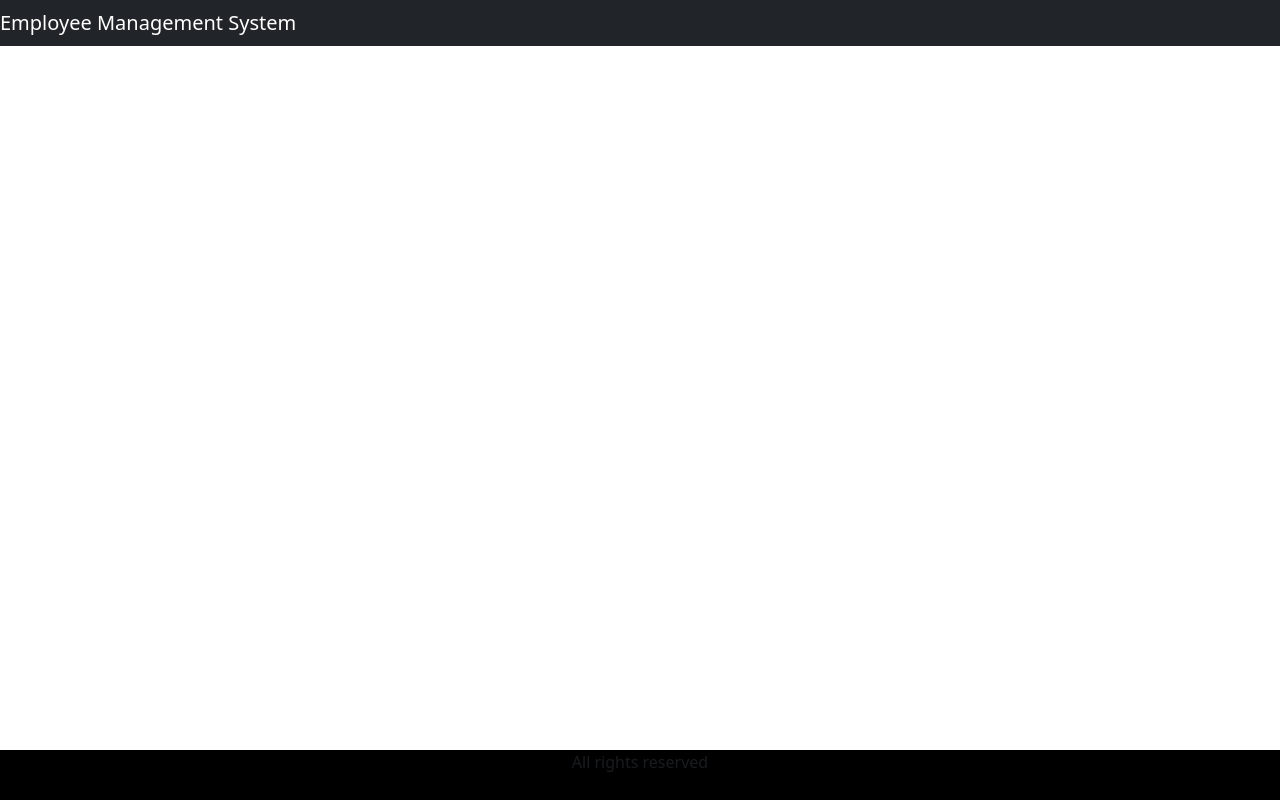
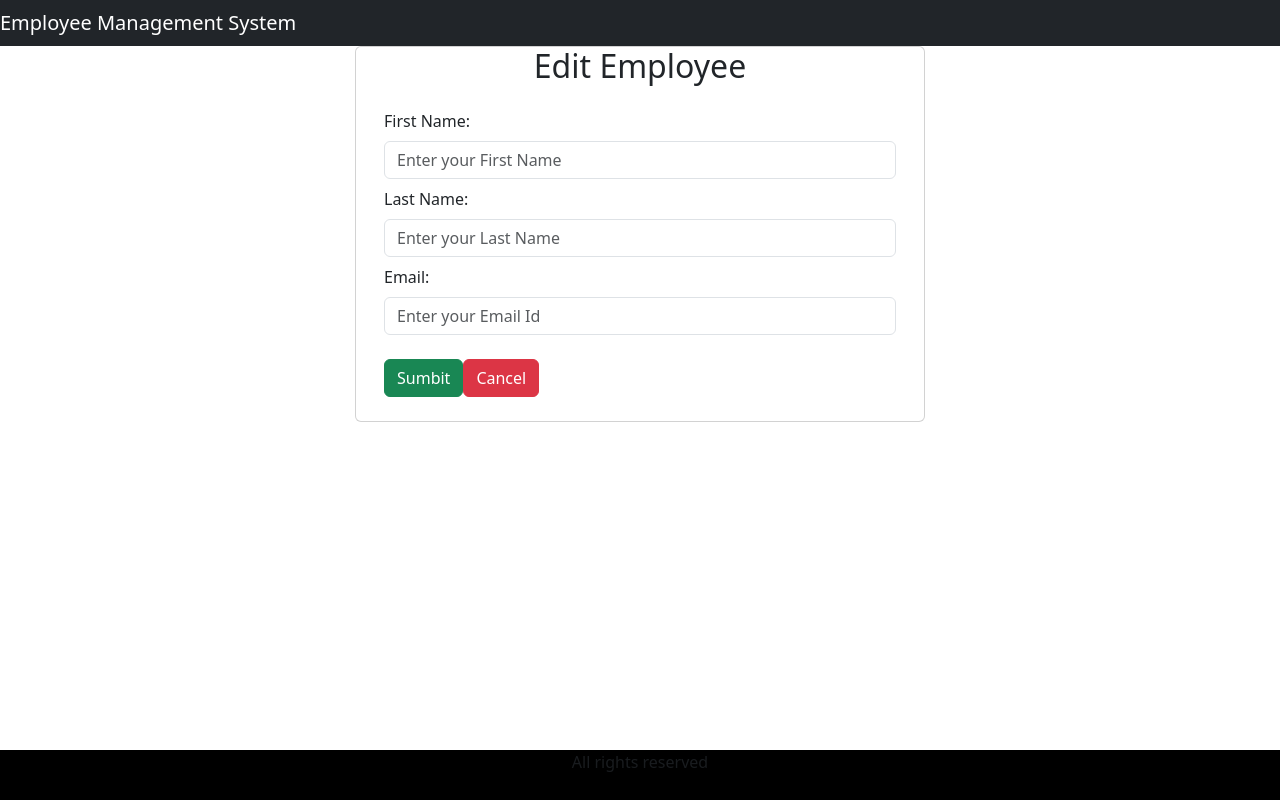
Before and after one commit to Satwik78901/EMS-Client, a React (Create React App) app: page /edit-employee/1 in a window 1280 px wide. Built offline with nearby package versions, Linux system fonts and the light colour scheme; no server answers.

Commit message:
Added updateEmployee

```diff
--- a/src/App.js
+++ b/src/App.js
@@ -12,7 +12,8 @@ function App() {
         <Routes>
           <Route exact path="/" Component={ListEmployeeComponent}></Route>
           <Route path="/employees" Component={ListEmployeeComponent}></Route>
-          <Route path="add-employee" Component={AddEmployee}></Route>
+          <Route path="/add-employee" Component={AddEmployee}></Route>
+          <Route path="/edit-employee/:id" Component={AddEmployee}></Route>
         </Routes>
         <FootterComponent />
       </Router>
--- a/src/components/AddEmployee.js
+++ b/src/components/AddEmployee.js
@@ -1,15 +1,24 @@
-import React, { useState } from 'react';
+import React, { useEffect, useState } from 'react';
 import EmployeeService from '../services/EmployeeService';
-import { useNavigate } from 'react-router-dom';
-import { Link } from 'react-router-dom';
+import { useNavigate, useParams, Link } from 'react-router-dom';
 const AddEmployee = () => {
   const [firstName, setFirstName] = useState('');
   const [lastName, setLastName] = useState('');
   const [email, setEmail] = useState('');
   const navigate = useNavigate();
+  const { id } = useParams();
   const saveEmployee = (e) => {
     e.preventDefault();
     const employee = { firstName, lastName, email };
+    if (id) {
+      EmployeeService.updateEmployee(id, employee)
+        .then((response) => {
+          navigate('/employees');
+        })
+        .catch((error) => {
+          console.log(error);
+        });
+    } else {
       EmployeeService.addEmployee(employee)
         .then((response) => {
           navigate('/employees');
@@ -17,13 +26,34 @@ const AddEmployee = () => {
         .catch((error) => {
           console.log(error);
         });
+    }
   };
+  const title = () => {
+    if (!id) {
+      return <h2 className="text-center">Add Employee</h2>;
+    } else {
+      return <h2 className="text-center">Edit Employee</h2>;
+    }
+  };
+  useEffect(() => {
+    if (id) {
+      EmployeeService.getEmployeeById(id)
+        .then((response) => {
+          setFirstName(response.data.firstName);
+          setLastName(response.data.lastName);
+          setEmail(response.data.email);
+        })
+        .catch((error) => {
+          console.log(error);
+        });
+    }
+  }, []);
   return (
     <div>
       <div className="container">
         <div className="row">
           <div className="card col-md-6 offset-md-3 offset-md-3">
-            <h2 className="text-center">Add Employee</h2>
+            {title()}
             <div className="card-body">
               <form>
                 <div className="form-group mb-2">
--- a/src/components/ListEmployeeComponent.js
+++ b/src/components/ListEmployeeComponent.js
@@ -7,8 +7,8 @@ const ListEmployeeComponent = () => {
   useEffect(() => {
     EmployeeService.getAllEmployees()
       .then((response) => {
-        setEmployees(respone.data);
-        console.log(respone.data);
+        setEmployees(response.data);
+        console.log(response.data);
       })
       .catch((error) => {
         console.log(error);
@@ -26,6 +26,7 @@ const ListEmployeeComponent = () => {
           <th>Employee First Name</th>
           <th>Employee Last Name</th>
           <th>Employee Email Id</th>
+          <th>Actions</th>
         </thead>
         <tbody>
           {employees.map((employee) => (
@@ -34,6 +35,14 @@ const ListEmployeeComponent = () => {
               <td>{employee.firstName} </td>
               <td>{employee.lastName} </td>
               <td>{employee.email} </td>
+              <td>
+                <Link
+                  to={`/edit-employee/${employee.id}`}
+                  className="btn btn-info"
+                >
+                  Update
+                </Link>
+              </td>
             </tr>
           ))}
         </tbody>
--- a/src/services/EmployeeService.js
+++ b/src/services/EmployeeService.js
@@ -8,5 +8,11 @@ class EmployeeSerivce {
   addEmployee(employee) {
     return axios.post(EMPLOYEE_BASE_URI, employee);
   }
+  getEmployeeById(employeeID) {
+    return axios.get(EMPLOYEE_BASE_URI + '/' + employeeID);
+  }
+  updateEmployee(employeeId, employee) {
+    return axios.put(EMPLOYEE_BASE_URI + '/' + employeeId, employee);
+  }
 }
 export default new EmployeeSerivce();
```
Lines whose indentation alone changed are shown as unchanged.
